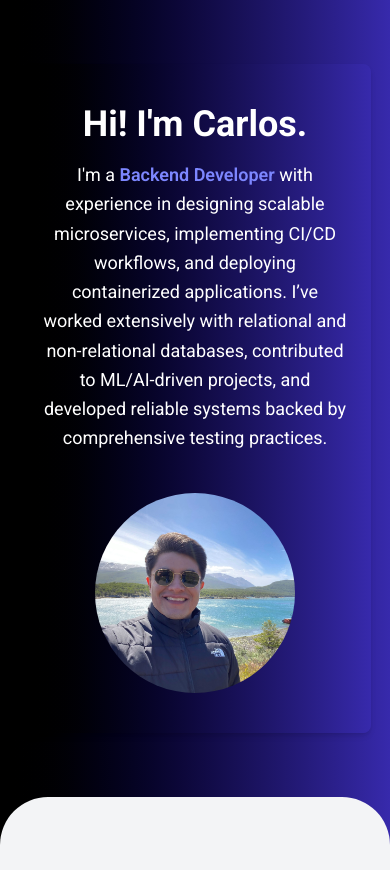
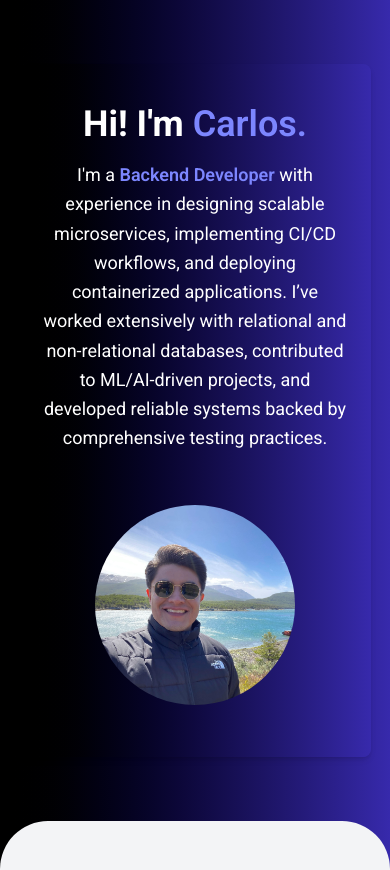
Before and after one commit to valium69mg/portfolio, a React (Vite) app: page / in a window 390 px wide. Shown: the top 870 px of the page. Built offline with nearby package versions, Linux system fonts and the light colour scheme.

Commit message:
Agregar span al nombre de carlos

```diff
--- a/src/components/ProfileCard.jsx
+++ b/src/components/ProfileCard.jsx
@@ -8,7 +8,9 @@ export default function ProfileCard() {
     >
       {/* Text Section */}
       <div className="md:w-1/2 text-center md:text-left">
-        <h1 className="text-4xl md:text-6xl font-bold mb-4">Hi! I'm Carlos.</h1>
+        <h1 className="text-4xl md:text-6xl font-bold mb-4">Hi! I'm <span className="text-indigo-400 font-semibold">
+          Carlos.
+        </span></h1>
         <p className="text-lg leading-relaxed">
           I'm a <span className="text-indigo-400 font-semibold"> Backend Developer </span>
           with experience in designing scalable microservices, implementing CI/CD workflows,
@@ -23,7 +25,7 @@ export default function ProfileCard() {
         <img
           src="/carlos.webp"
           alt="Profile"
-          className="w-[200px] md:w-[250px] lg:w-[500px] rounded-full object-contain"
+          className="w-[200px] md:w-[250px] lg:w-[500px] rounded-full object-contain m-3"
         />
       </div>
     </div>
```
